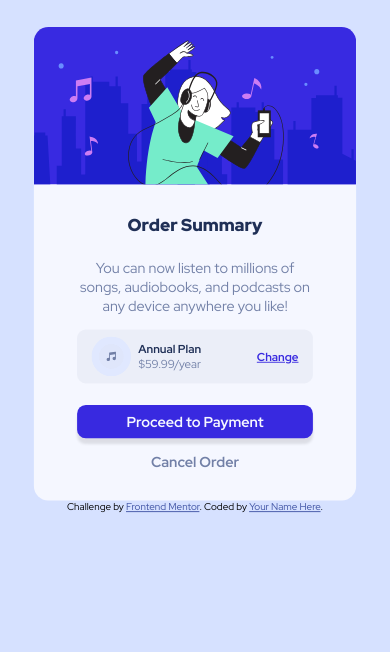
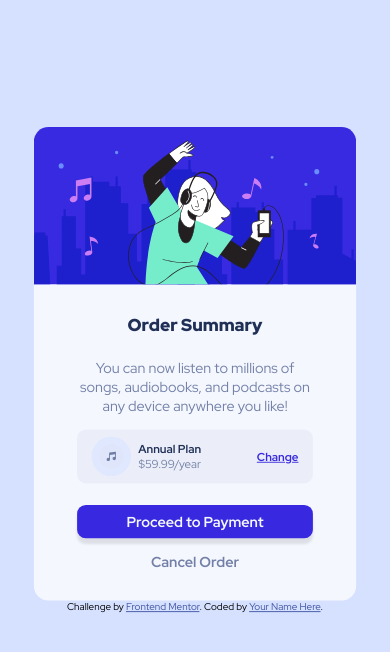
Before and after one commit to Don7Winner/Card-Summary.com, a plain HTML site: page index.html in a window 390 px wide. Drawn offline with Linux system fonts and the light colour scheme.

Commit message:
updated media query

```diff
--- a/CSS/Responsiveness.css
+++ b/CSS/Responsiveness.css
@@ -21,7 +21,7 @@
 }
 @media (max-width: 428px) {
   body {
-    top: 0;
+    top: 100px;
     /* transform: scale(0.8); */
   }
   main {
```
